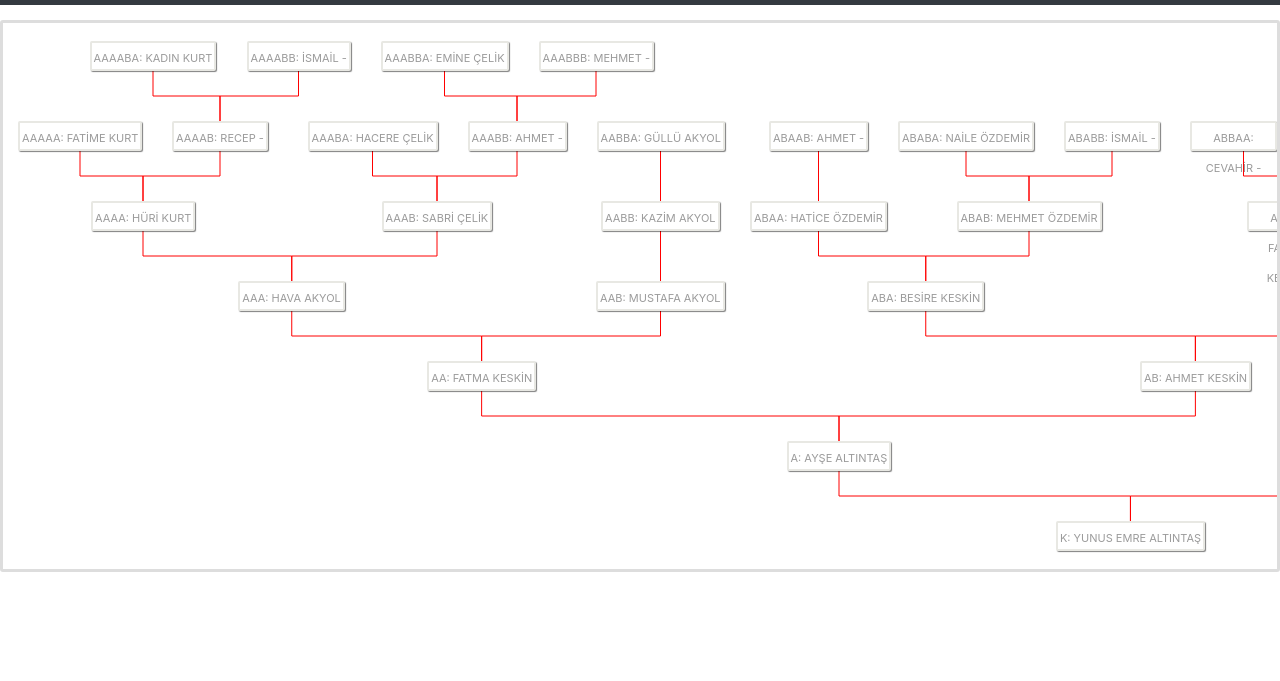
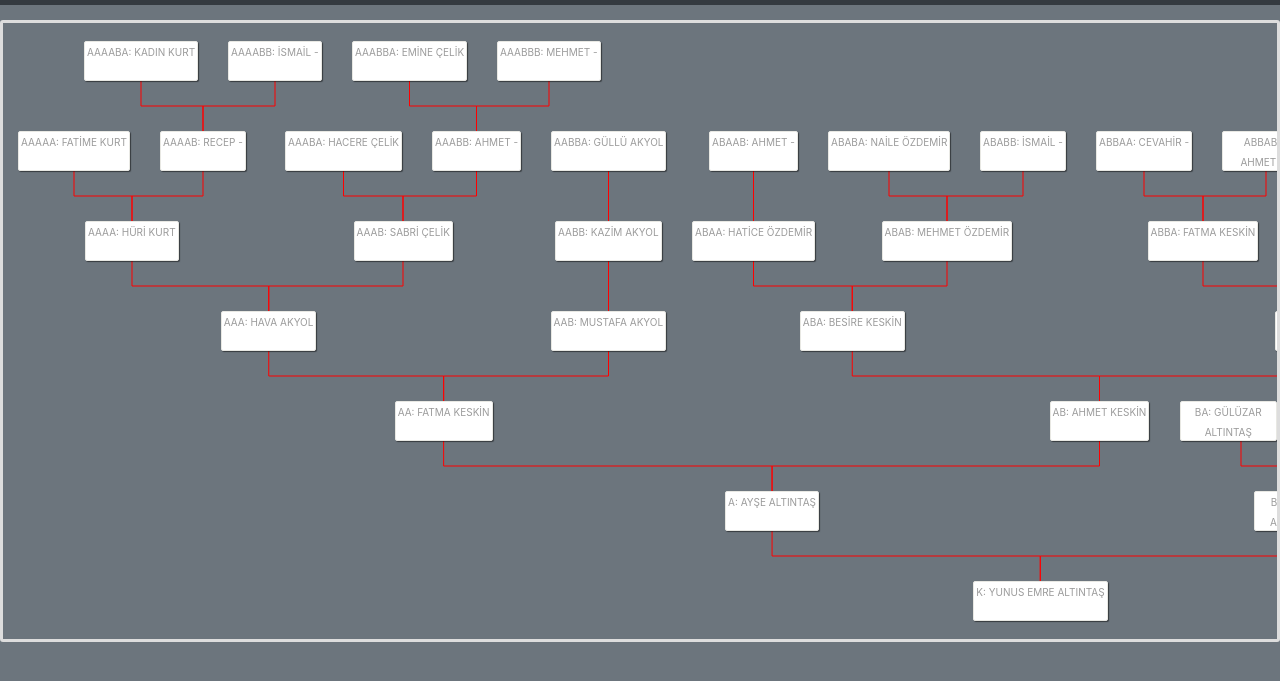
Before and after one commit to oguzcan-yavuz/soyagaci, a plain HTML site: page index.html in a window 1280 px wide. Shown: the part 51-732 px from the top of the page. Drawn offline with nearby package versions, Linux system fonts and the light colour scheme.

Commit message:
cok onemli seyler

```diff
--- a/index.html
+++ b/index.html
@@ -13,7 +13,7 @@
 	<link rel="stylesheet" href="src/css/bootstrap.min.css">
 	<link rel="stylesheet" href="src/css/style.css">
 </head>
-<body>
+<body class="bg-secondary">
 
   <nav class="navbar navbar-expand-lg navbar-dark bg-dark">
     <a class="navbar-brand" href="#">Soy Ağacım</a>
--- a/src/css/connectors.css
+++ b/src/css/connectors.css
@@ -3,15 +3,15 @@
 /* optional Container STYLES */
 .chart { height: 100%; width: 100%; margin:15px auto; border: 3px solid #DDD; border-radius: 3px;}
 
-.node { font-size: 11px; }
+.node { font-size: 10px; }
 
 .node.big-commpany {
 	cursor: pointer;
 	padding: 0 2px;
 	min-width: 80px;
 	text-align: center;
-	height: 30px;
-	border: 2px solid #E8E8E3;
+	height: 40px;
+	border: 1px solid #E8E8E3;
 	border-radius: 2px;
 	box-shadow: 1px 1px 1px rgba(0,0,0,.5);
 	background: #fff;
@@ -23,7 +23,7 @@
 }
 
 .node.big-commpany .node-name {
-	line-height: 30px;
+	line-height: 20px;
 	color: #9B9B9B;
 }
 
```
